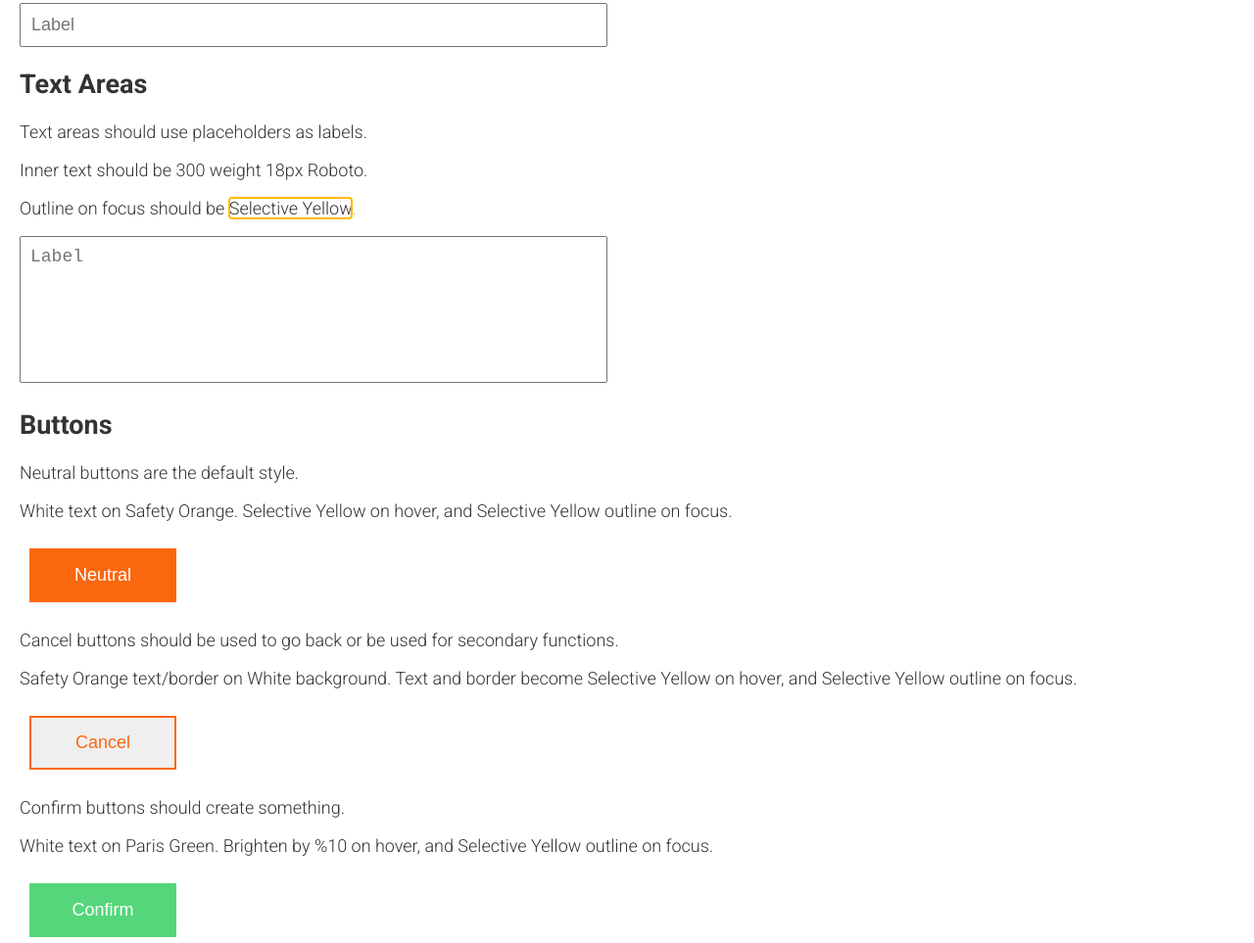
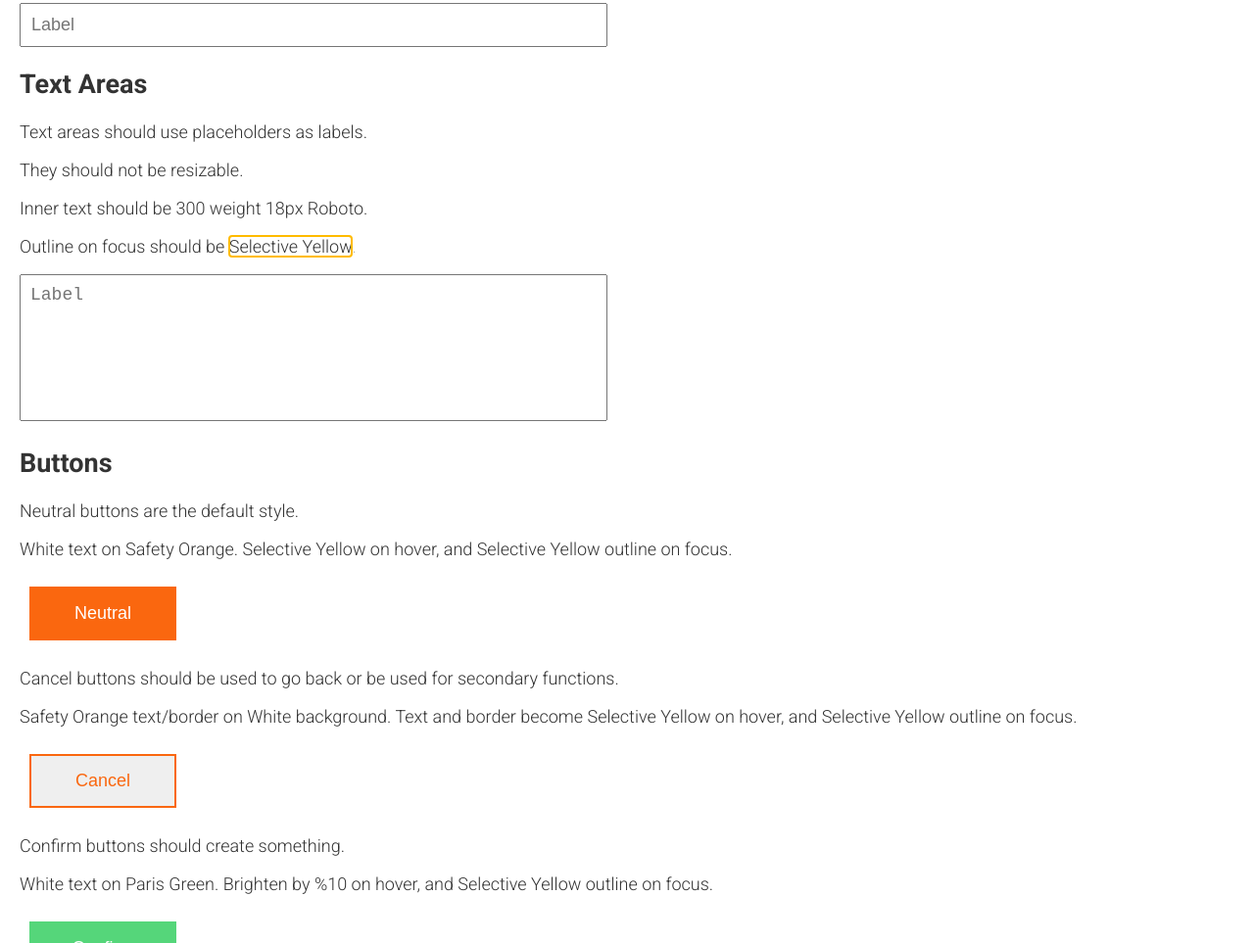
Before and after one commit to hundredhats/branding, a plain HTML site: page index.html in a window 1280 px wide. Shown: the part 2115-3078 px from the top of the page at 98% size. Drawn offline with Linux system fonts and the light colour scheme.

Commit message:
Text areas shouldn't be resizable

```diff
--- a/index.html
+++ b/index.html
@@ -102,6 +102,7 @@
 
         <h2>Text Areas</h2>
         <p>Text areas should use placeholders as labels.</p>
+        <p>They should not be resizable.</p>
         <p>Inner text should be 300 weight 18px Roboto.</p>
         <p>Outline on focus should be <span class="outlined">Selective Yellow</span>.</p>
         <textarea placeholder="Label"></textarea>
```
